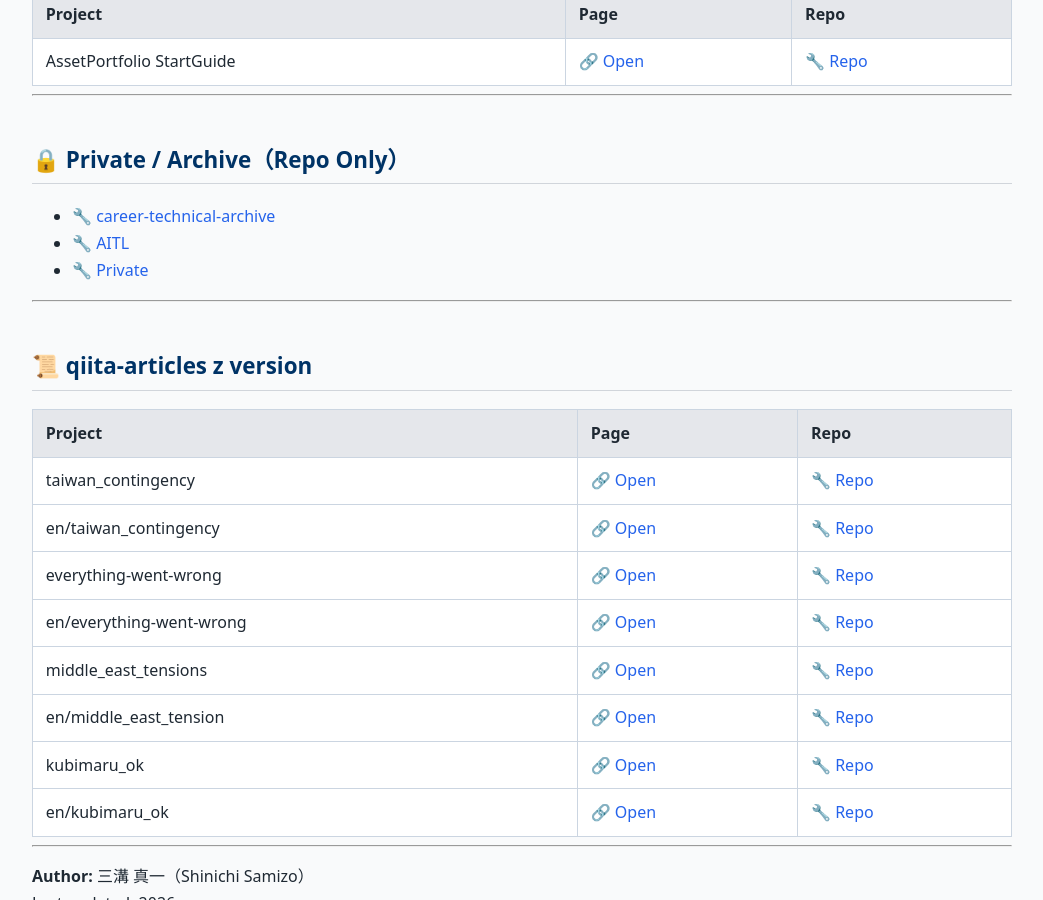
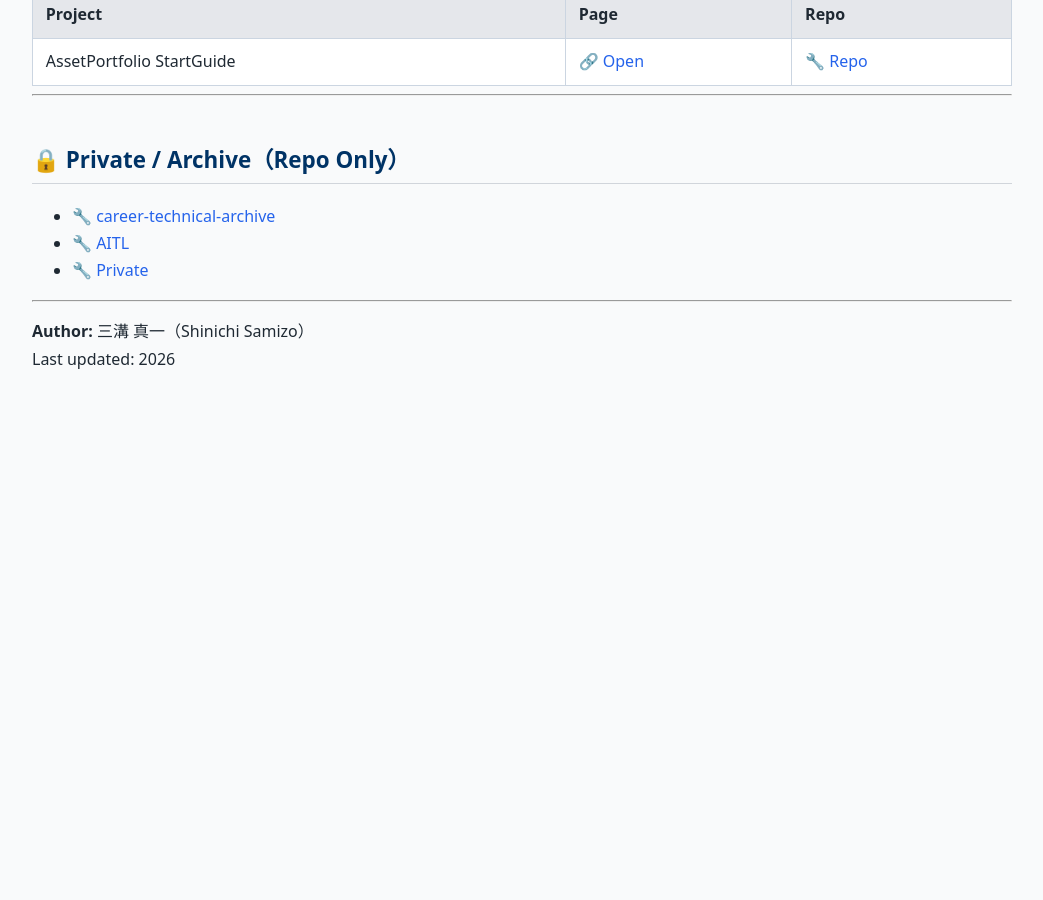
Before and after one commit to Samizo-AITL/Samizo-AITL.github.io, a Jekyll site: the page built from repo-index.md, in a window 1280 px wide and 900 px high, scrolled down 4476 px. Shown: the whole window, without its empty margins (118-1161 px from the left). Built offline with Jekyll 4.4.1, drawn with Linux system fonts in a browser that asks for light colours; after the commit the page ends 4881 px from its top, so only the background shows below that.

Commit message:
Update repo-index.md

```diff
--- a/repo-index.md
+++ b/repo-index.md
@@ -161,20 +161,5 @@ Samizo-AITL における **全リポジトリ横断リンク集**
 
 ---
 
-## 📜 qiita-articles z version
-
-| Project                  | Page                                                                 | Repo                                                                 |
-|--------------------------|----------------------------------------------------------------------|----------------------------------------------------------------------|
-| taiwan_contingency       | 🔗 [Open](https://samizo-aitl.github.io/qiita-articles/articles/Z01_taiwan_contingency.html) | 🔧 [Repo](https://github.com/Samizo-AITL/qiita-articles/tree/main/articles) |
-| en/taiwan_contingency    | 🔗 [Open](https://samizo-aitl.github.io/qiita-articles/articles/en/Z01_taiwan_contingency.html) | 🔧 [Repo](https://github.com/Samizo-AITL/qiita-articles/tree/main/articles/en) |
-| everything-went-wrong    | 🔗 [Open](https://samizo-aitl.github.io/qiita-articles/articles/Z02_everything-went-wrong.html) | 🔧 [Repo](https://github.com/Samizo-AITL/qiita-articles/tree/main/articles) |
-| en/everything-went-wrong | 🔗 [Open](https://samizo-aitl.github.io/qiita-articles/articles/en/Z02_everything-went-wrong.html) | 🔧 [Repo](https://github.com/Samizo-AITL/qiita-articles/tree/main/articles/en) |
-| middle_east_tensions     | 🔗 [Open](https://samizo-aitl.github.io/qiita-articles/articles/Z03_middle_east_tensions.html) | 🔧 [Repo](https://github.com/Samizo-AITL/qiita-articles/tree/main/articles) |
-| en/middle_east_tension   | 🔗 [Open](https://samizo-aitl.github.io/qiita-articles/articles/en/Z03_middle_east_tensions.html) | 🔧 [Repo](https://github.com/Samizo-AITL/qiita-articles/tree/main/articles/en) |
-| kubimaru_ok     | 🔗 [Open](https://samizo-aitl.github.io/qiita-articles/articles/Z04_kubimaru_ok.html) | 🔧 [Repo](https://github.com/Samizo-AITL/qiita-articles/tree/main/articles) |
-| en/kubimaru_ok   | 🔗 [Open](https://samizo-aitl.github.io/qiita-articles/articles/en/Z04_kubimaru_ok.html) | 🔧 [Repo](https://github.com/Samizo-AITL/qiita-articles/tree/main/articles/en) |
-
----
-
 **Author:** 三溝 真一（Shinichi Samizo）
 Last updated: 2026
```
